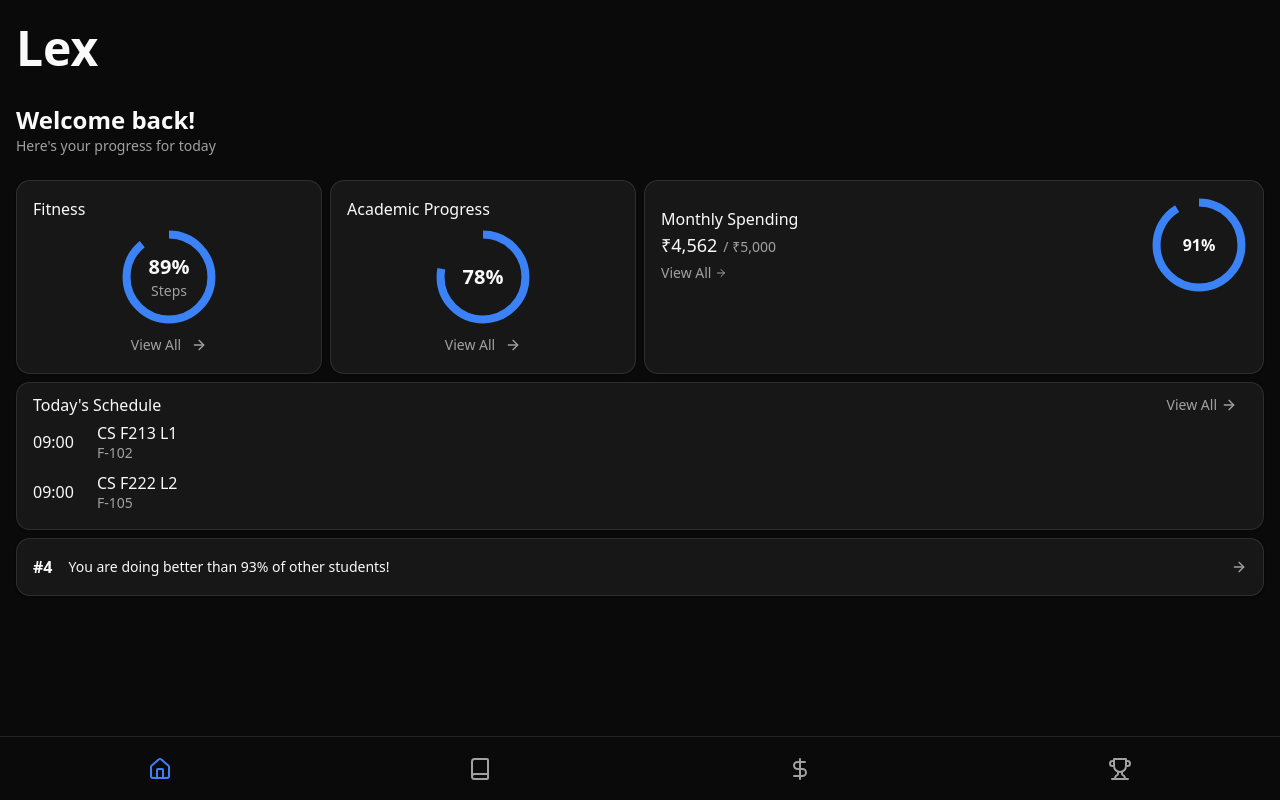
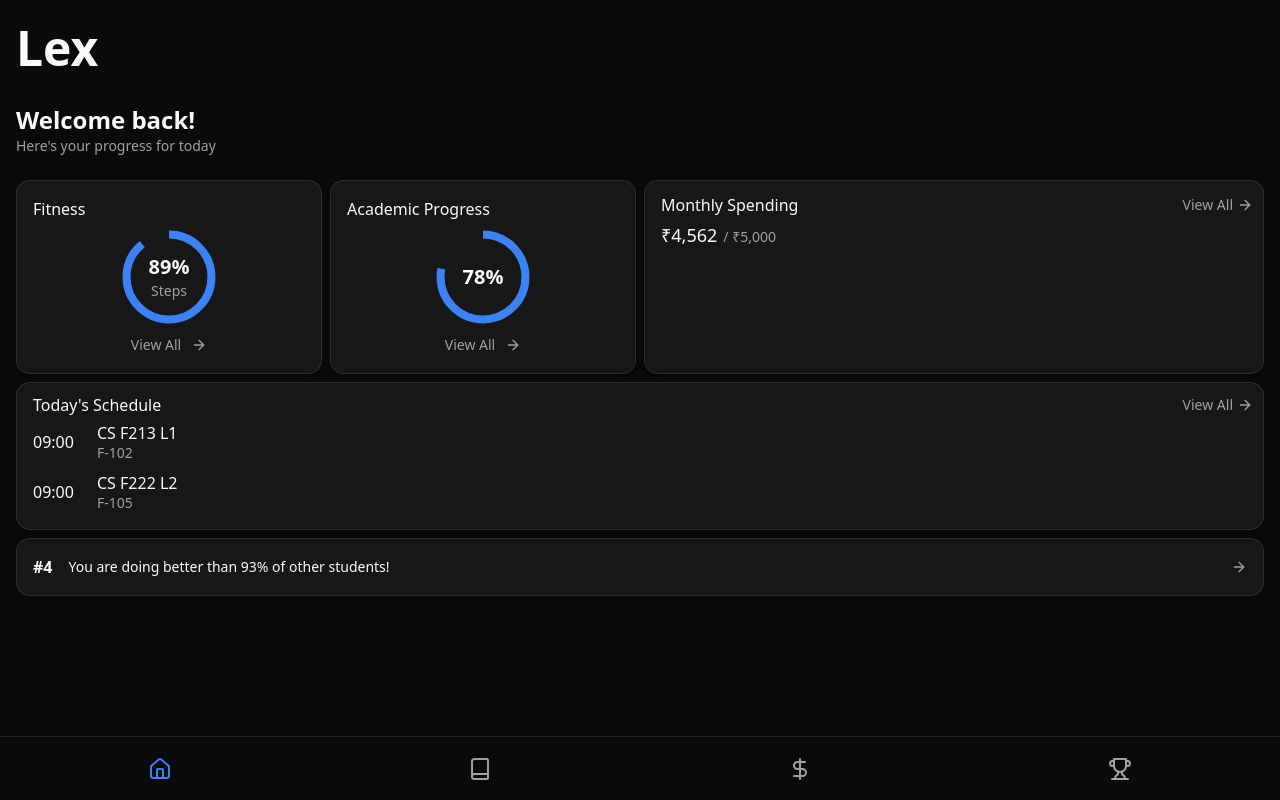
Before and after one commit to soumitradev/hci-demo, a React (Vite) app: page / in a window 1280 px wide. Built offline with nearby package versions, Linux system fonts and the light colour scheme.

Commit message:
fix: fix card layout on homepage, and remove % indicator for budget

```diff
--- a/src/App.tsx
+++ b/src/App.tsx
@@ -159,47 +159,27 @@ function Home() {
             className="cursor-pointer hover:shadow-md transition-shadow"
             onClick={() => navigate('/finance')}
           >
-            <CardContent className="p-4 flex justify-between items-center">
-              <div className="flex flex-col">
-                <h3 className="text-base font-medium">Monthly Spending</h3>
-                <div className="flex items-baseline gap-1.5">
-                  <span className="text-lg font-medium">₹{currentMonthSpending.toLocaleString()}</span>
-                  <span className="text-sm text-muted-foreground">/ ₹{totalBudget.toLocaleString()}</span>
+            <CardContent className="p-4 pr-0">
+              <div className="flex items-start justify-between">
+                <div className="flex flex-col">
+                  <h3 className="text-base font-medium -mt-1">Monthly Spending</h3>
+                  <div className="flex items-baseline gap-1.5 mt-1">
+                    <span className="text-lg font-medium">₹{currentMonthSpending.toLocaleString()}</span>
+                    <span className="text-sm text-muted-foreground">/ ₹{totalBudget.toLocaleString()}</span>
+                  </div>
                 </div>
-                <div
-                  className="flex items-center mt-1 text-sm text-muted-foreground hover:text-foreground cursor-pointer"
+                <Button
+                  variant="ghost"
+                  size="sm"
+                  className="h-6 text-sm text-muted-foreground hover:text-foreground inline-flex items-center gap-1 px-2 -mt-1"
                   onClick={(e) => {
                     e.stopPropagation();
                     navigate('/finance');
                   }}
                 >
                   View All
-                  <ArrowRight className="w-3 h-3 ml-1" />
-                </div>
-              </div>
-              <div className="relative w-24 h-24">
-                <svg className="w-full h-full" viewBox="0 0 36 36">
-                  <path
-                    d="M18 2.0845
-                      a 15.9155 15.9155 0 0 1 0 31.831
-                      a 15.9155 15.9155 0 0 1 0 -31.831"
-                    fill="none"
-                    stroke="hsl(var(--muted))"
-                    strokeWidth="3"
-                  />
-                  <path
-                    d="M18 2.0845
-                      a 15.9155 15.9155 0 0 1 0 31.831
-                      a 15.9155 15.9155 0 0 1 0 -31.831"
-                    fill="none"
-                    stroke="hsl(var(--primary))"
-                    strokeWidth="3"
-                    strokeDasharray={`${(currentMonthSpending / totalBudget) * 100}, 100`}
-                  />
-                </svg>
-                <div className="absolute inset-0 flex flex-col items-center justify-center">
-                  <span className="text-base font-semibold">{Math.round((currentMonthSpending / totalBudget) * 100)}%</span>
-                </div>
+                  <ArrowRight className="w-3 h-3" />
+                </Button>
               </div>
             </CardContent>
           </Card>
@@ -209,7 +189,7 @@ function Home() {
             className="md:col-span-2 cursor-pointer hover:shadow-md transition-shadow"
             onClick={() => navigate('/timetable')}
           >
-            <CardContent className="p-4">
+            <CardContent className="p-4 pr-0">
               <div className="flex items-center justify-between -mt-1.5">
                 <h3 className="text-base font-medium">Today's Schedule</h3>
                 <Button
```
